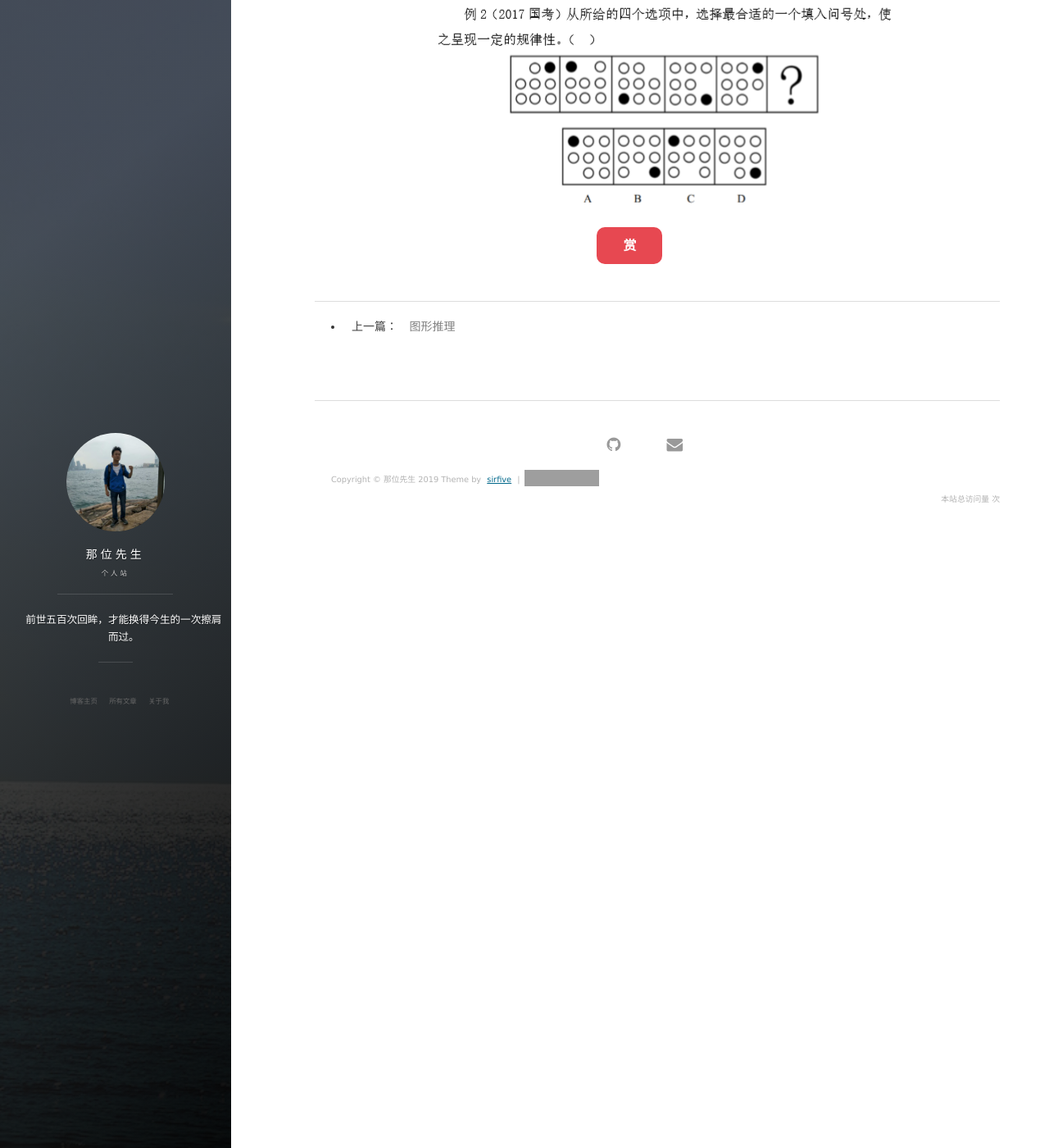
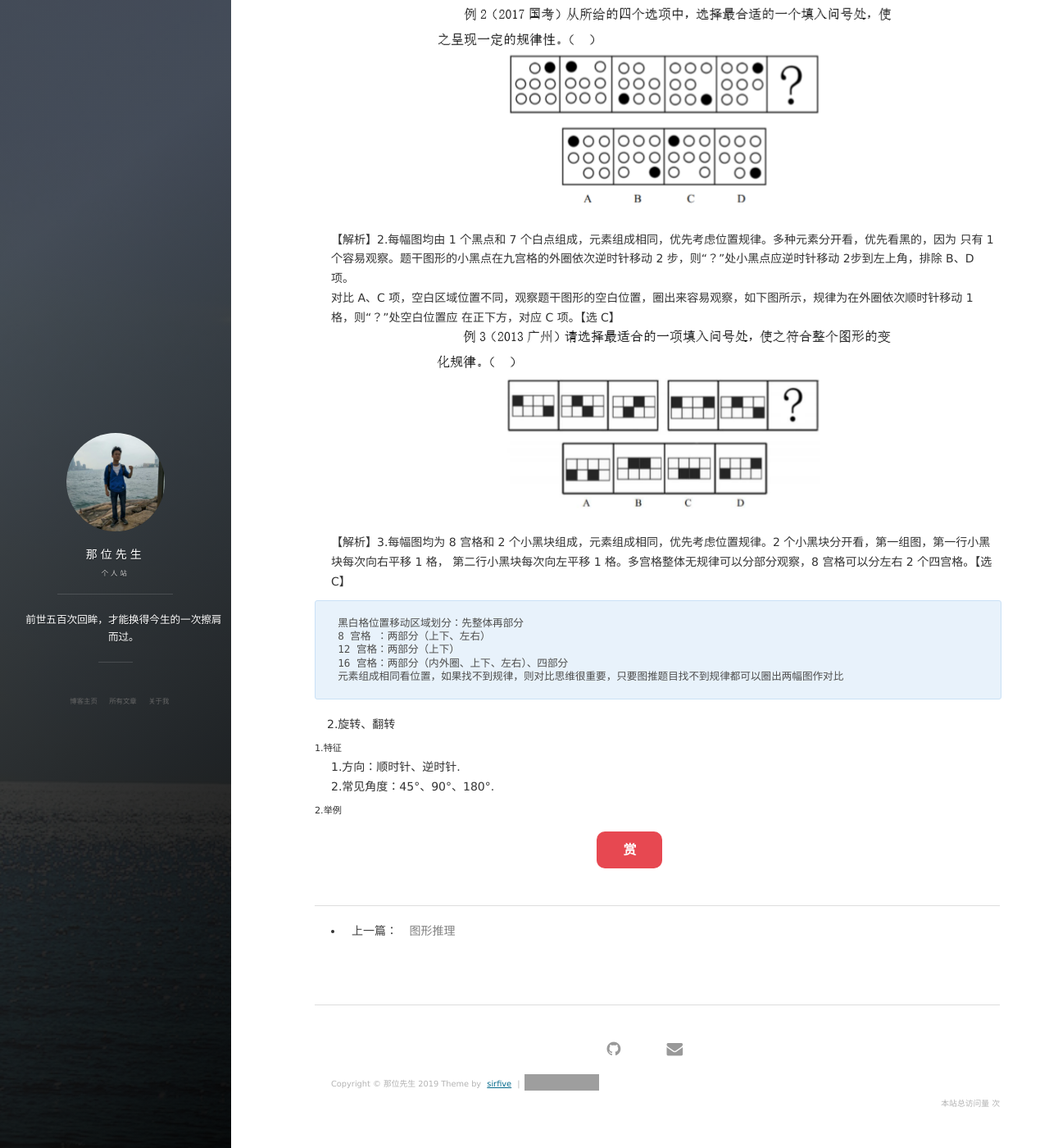
Before and after one commit to sirFive/sirFive.github.io, a Jekyll site: the page built from _posts/2019-07-29-判断推理 - 图形推理.MD, in a window 1280 px wide and 1400 px high, scrolled down 2757 px. Shown: the whole window at 82% size. Built offline with Jekyll 4.4.1, drawn with Linux system fonts in a browser that asks for light colours; nearby versions of some CDN libraries; comment, search, counter and statistics services are not loaded; grey boxes are pictures that could not be loaded.

Commit message:
公务员-图形推理

````diff
--- a/_posts/2019-07-29-判断推理 - 图形推理.MD
+++ b/_posts/2019-07-29-判断推理 - 图形推理.MD
@@ -30,3 +30,22 @@ tag: 公务员
 观察五角星，规律为每次逆时针移动 3 格，则“？”处小五角星也逆时针平移 3 格，对应 A 项。【选 A】
 <font face="黑体" color=red size=2>【注意】元素组成相同看位置，多种元素分开看。</font>
 ![例2](/images/article/gwy/pdtl/pdtl-wzgl02.jpg "例2")
+【解析】2.每幅图均由 1 个黑点和 7 个白点组成，元素组成相同，优先考虑位置规律。多种元素分开看，优先看黑的，因为
+只有 1 个容易观察。题干图形的小黑点在九宫格的外圈依次逆时针移动 2 步，则“？”处小黑点应逆时针移动 2步到左上角，排除 B、D 项。
+对比 A、C 项，空白区域位置不同，观察题干图形的空白位置，圈出来容易观察，如下图所示，规律为在外圈依次顺时针移动 1 格，则“？”处空白位置应
+在正下方，对应 C 项。【选 C】
+![例3](/images/article/gwy/pdtl/pdtl-wzgl03.jpg "例3")
+【解析】3.每幅图均为 8 宫格和 2 个小黑块组成，元素组成相同，优先考虑位置规律。2 个小黑块分开看，第一组图，第一行小黑块每次向右平移 1 格，
+第二行小黑块每次向左平移 1 格。多宫格整体无规律可以分部分观察，8 宫格可以分左右 2 个四宫格。【选 C】
+```
+黑白格位置移动区域划分：先整体再部分
+8 宫格 ：两部分（上下、左右）
+12 宫格：两部分（上下）
+16 宫格：两部分（内外圈、上下、左右）、四部分
+元素组成相同看位置，如果找不到规律，则对比思维很重要，只要图推题目找不到规律都可以圈出两幅图作对比
+```
+#### 2.旋转、翻转
+##### 1.特征
+1.方向：顺时针、逆时针.
+2.常见角度：45°、90°、180°.
+##### 2.举例
````
Also changed, not shown: images/article/gwy/pdtl/pdtl-wzgl03.jpg (added).
